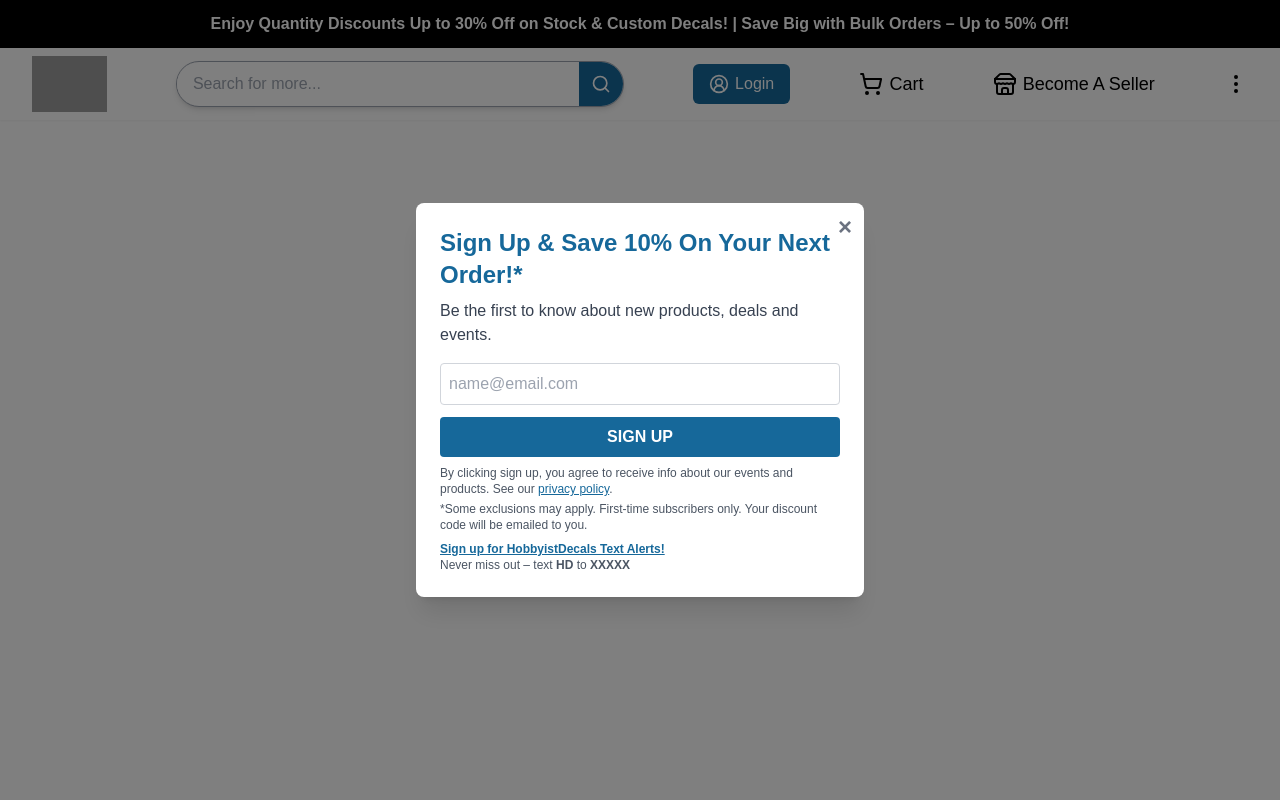
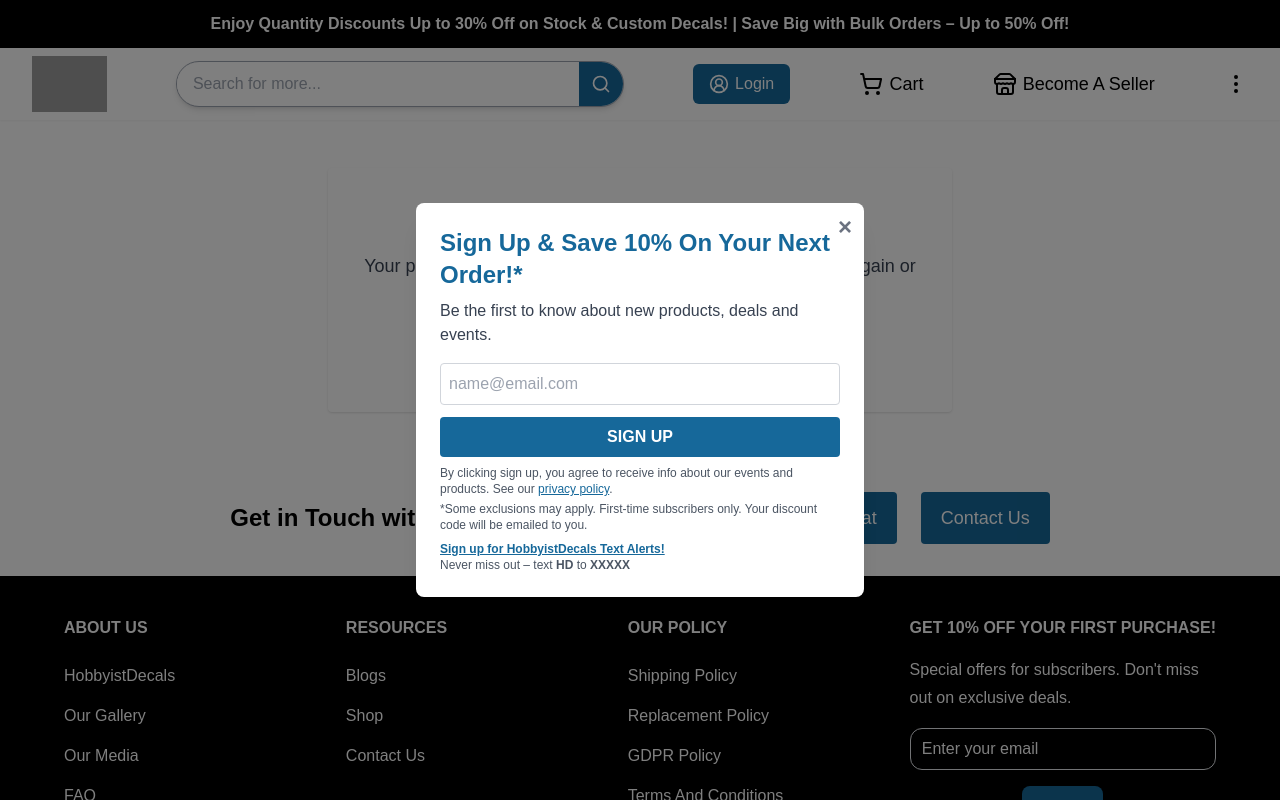
Before and after one commit to Decal-project/HobbyistDecals-Demo-master, a Next.js app: page /cancel in a window 1280 px wide. Before the commit this address had no page. Shown: the top 800 px of the page. Built offline with nearby package versions, Linux system fonts and the light colour scheme; grey boxes are pictures that could not be loaded.

Commit message:
Add files via upload

```diff
--- /dev/null
+++ b/src/app/cancel/page.tsx
@@ -0,0 +1,25 @@
+// app/payment-failed/page.tsx
+'use client'
+
+import { useRouter } from 'next/navigation'
+
+export default function PaymentFailedPage() {
+  const router = useRouter()
+
+  return (
+    <div className="max-w-2xl mx-auto py-12 px-6">
+      <div className="bg-white shadow rounded p-8 text-center">
+        <h1 className="text-3xl font-bold text-red-600 mb-4">Payment Failed</h1>
+        <p className="text-lg text-gray-700 mb-6">
+          Your payment was unsuccessful or was canceled. Please try again or choose a different payment method.
+        </p>
+        <button
+          onClick={() => router.push('/')}
+          className="bg-blue-600 text-white px-6 py-3 rounded hover:bg-blue-700"
+        >
+          Back to Home
+        </button>
+      </div>
+    </div>
+  )
+}
--- /dev/null
+++ b/src/app/success/page.tsx
@@ -0,0 +1,50 @@
+import pool from '@/lib/db'
+
+interface ThankYouData {
+  billingName: string
+  totalAmount: number
+}
+
+export default async function SuccessPage({ searchParams }: { searchParams: { session_id: string } }) {
+  const { session_id } = searchParams
+
+  if (!session_id) {
+    return <p>Session ID is missing.</p>
+  }
+
+  try {
+    // Fetch the order details from the database based on the `session_id`
+    const result = await pool.query(
+      'SELECT billing_first_name, billing_last_name, total_amount FROM checkout_orders WHERE stripe_session_id = $1',
+      [session_id]
+    )
+
+    if (result.rows.length === 0) {
+      return <p>Order not found.</p>
+    }
+
+    const order = result.rows[0]
+    const billingName = `${order.billing_first_name} ${order.billing_last_name}`
+    let totalAmount = order.total_amount
+
+    // Ensure totalAmount is a valid number (parse it if it's not)
+    totalAmount = parseFloat(totalAmount)
+
+    // Ensure totalAmount is a valid number before using .toFixed()
+    const formattedTotalAmount = isNaN(totalAmount) ? '0.00' : totalAmount.toFixed(2)
+
+    return (
+      <div className="max-w-2xl mx-auto p-6 text-center bg-white shadow rounded mt-10">
+        <h1 className="text-3xl font-bold text-green-600 mb-4">🎉 Congratulations, {billingName}!</h1>
+        <p className="text-lg mb-4">Thank you for your order.</p>
+        <p className="text-xl font-semibold">Total Paid: ${formattedTotalAmount}</p>
+        <p className="mt-6 text-gray-700">
+          We’ve received your order and will process it soon.
+        </p>
+      </div>
+    )
+  } catch (error) {
+    console.error('Error fetching order:', error)
+    return <p>Failed to load order details.</p>
+  }
+}
```
